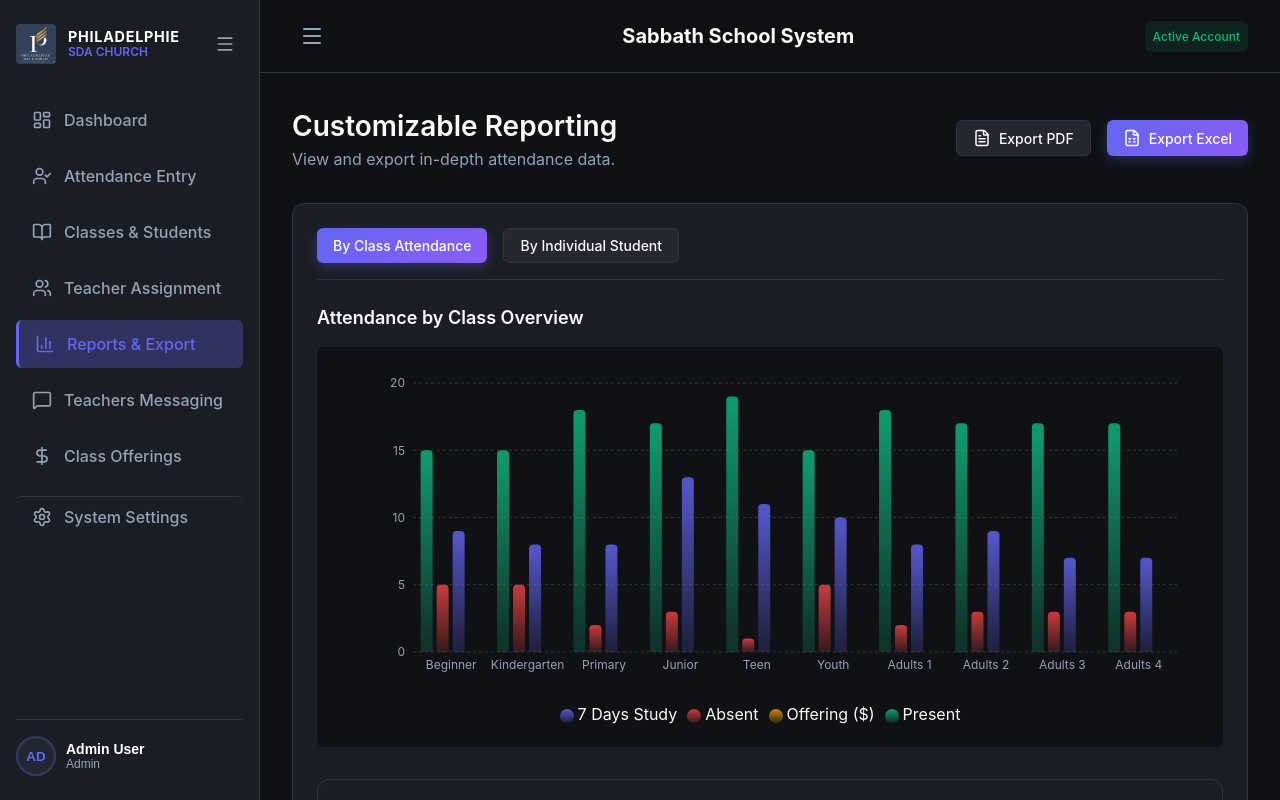
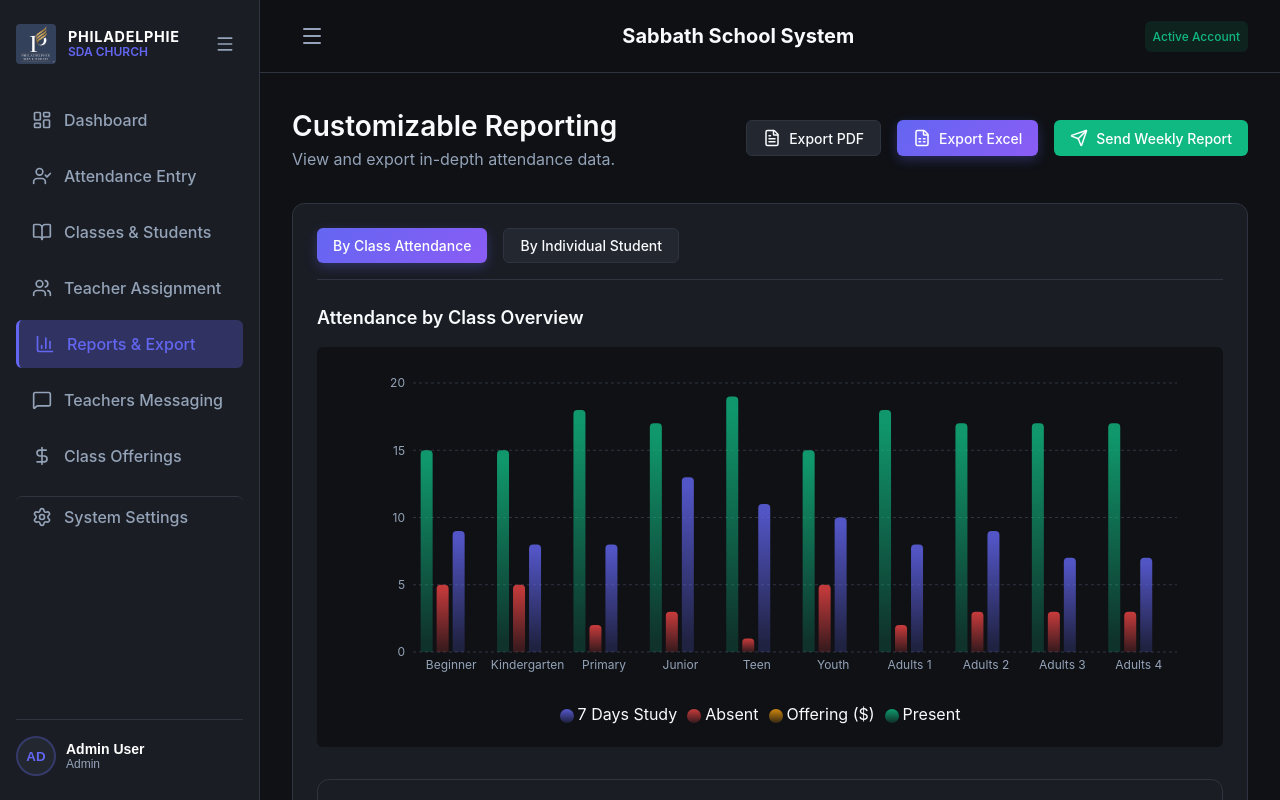
Before and after one commit to bacha77/attendance, a React (Vite) app: page /attendance/reports in a window 1280 px wide. Built offline with nearby package versions, Linux system fonts and the light colour scheme.

Commit message:
Added Messaging Simulation and System Reset Features

```diff
--- a/src/pages/AdminSettings.tsx
+++ b/src/pages/AdminSettings.tsx
@@ -148,6 +148,20 @@ const AdminSettings: React.FC = () => {
                                 <div style={{ width: '16px', height: '16px', backgroundColor: '#94a3b8', borderRadius: '50%', position: 'absolute', left: '2px', top: '2px' }}></div>
                             </div>
                         </div>
+                        <div style={{ marginTop: '1rem', borderTop: '1px solid var(--border-color)', paddingTop: '1rem' }}>
+                            <button
+                                className="btn"
+                                style={{ width: '100%', backgroundColor: 'transparent', border: '1px solid var(--danger-color)', color: 'var(--danger-color)', fontSize: '0.8rem' }}
+                                onClick={() => {
+                                    if (window.confirm('WARNING: This will delete ALL attendance records, students, and teachers. This cannot be undone. Proceed?')) {
+                                        localStorage.clear();
+                                        window.location.reload();
+                                    }
+                                }}
+                            >
+                                Reset System Data (Clear Local Storage)
+                            </button>
+                        </div>
                     </div>
                 </div>
 
--- a/src/pages/Reports.tsx
+++ b/src/pages/Reports.tsx
@@ -1,7 +1,7 @@
 import React, { useState } from 'react';
 import { useAppContext } from '../context/AppContext';
 import { BarChart, Bar, XAxis, YAxis, CartesianGrid, Tooltip, Legend, ResponsiveContainer } from 'recharts';
-import { FileText, FileSpreadsheet, Award } from 'lucide-react';
+import { FileText, FileSpreadsheet, Award, Send } from 'lucide-react';
 import * as XLSX from 'xlsx';
 import jsPDF from 'jspdf';
 import autoTable from 'jspdf-autotable';
@@ -111,6 +111,26 @@ const Reports: React.FC = () => {
         doc.save(`Perfect_Attendance_${studentName.replace(/ /g, '_')}.pdf`);
     };
 
+    const handleSendWeeklyReport = () => {
+        const date = new Date().toLocaleDateString();
+        const summary = classData.map(c =>
+            `*${c.name}*\n- Present: ${c.present}\n- 7 Days Study: ${c.sevenDaysStudy}\n- Offering: $${c.offering.toFixed(2)}`
+        ).join('\n\n');
+
+        const fullText = `Sabbath School Report - ${date}\n\n${summary}\n\nTotal Recipients: ${extraEmails.join(', ')}`;
+
+        if (navigator && (navigator as any).share) {
+            (navigator as any).share({
+                title: 'Sabbath School Report',
+                text: fullText,
+            }).catch(() => {
+                window.location.href = `mailto:${extraEmails.join(',')}?subject=Sabbath School Report - ${date}&body=${encodeURIComponent(fullText)}`;
+            });
+        } else {
+            window.location.href = `mailto:${extraEmails.join(',')}?subject=Sabbath School Report - ${date}&body=${encodeURIComponent(fullText)}`;
+        }
+    };
+
     return (
         <div className="animate-fade-in">
             <div style={{ display: 'flex', justifyContent: 'space-between', alignItems: 'center', marginBottom: '2rem', flexWrap: 'wrap', gap: '1rem' }}>
@@ -124,6 +144,9 @@ const Reports: React.FC = () => {
                     </button>
                     <button className="btn btn-primary" onClick={handleExportExcel}>
                         <FileSpreadsheet size={18} /> Export Excel
+                    </button>
+                    <button className="btn" style={{ backgroundColor: 'var(--success-color)', color: 'white', display: 'flex', gap: '0.5rem', alignItems: 'center' }} onClick={handleSendWeeklyReport}>
+                        <Send size={18} /> Send Weekly Report
                     </button>
                 </div>
             </div>
```
